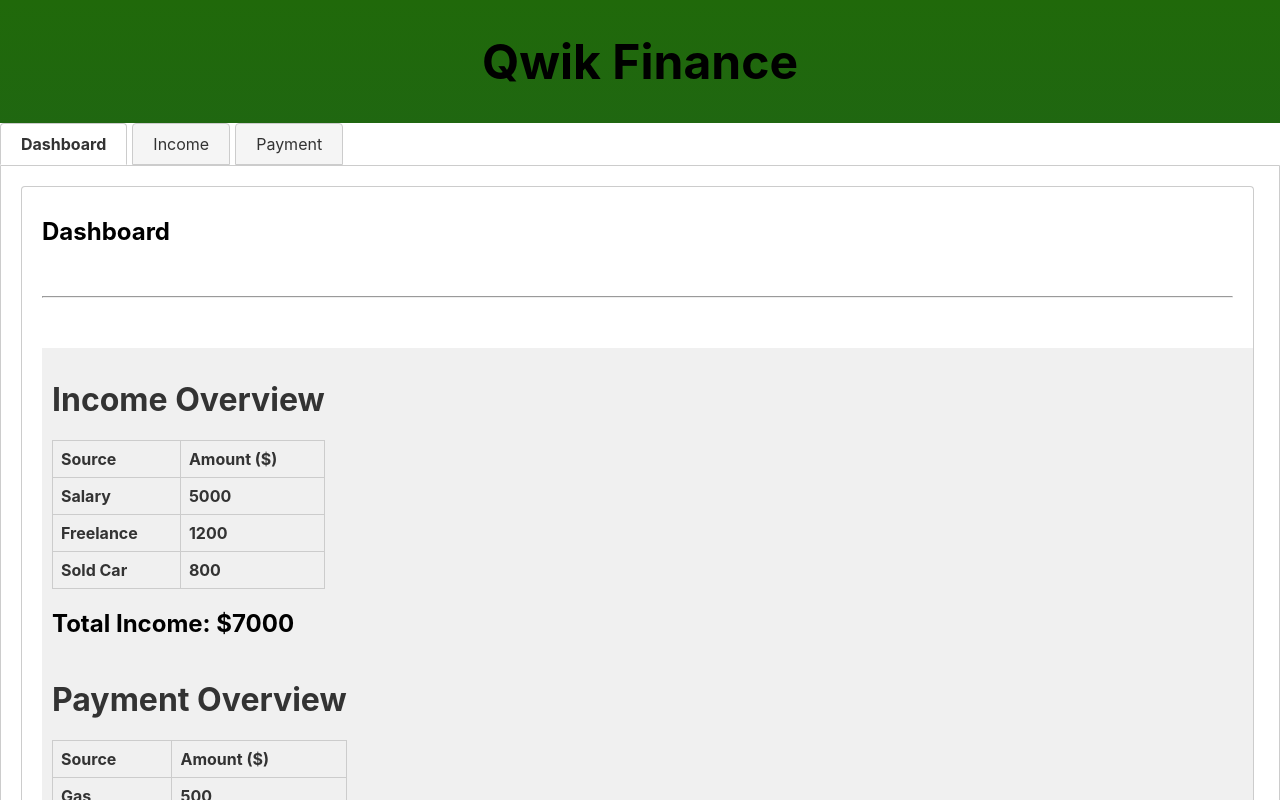
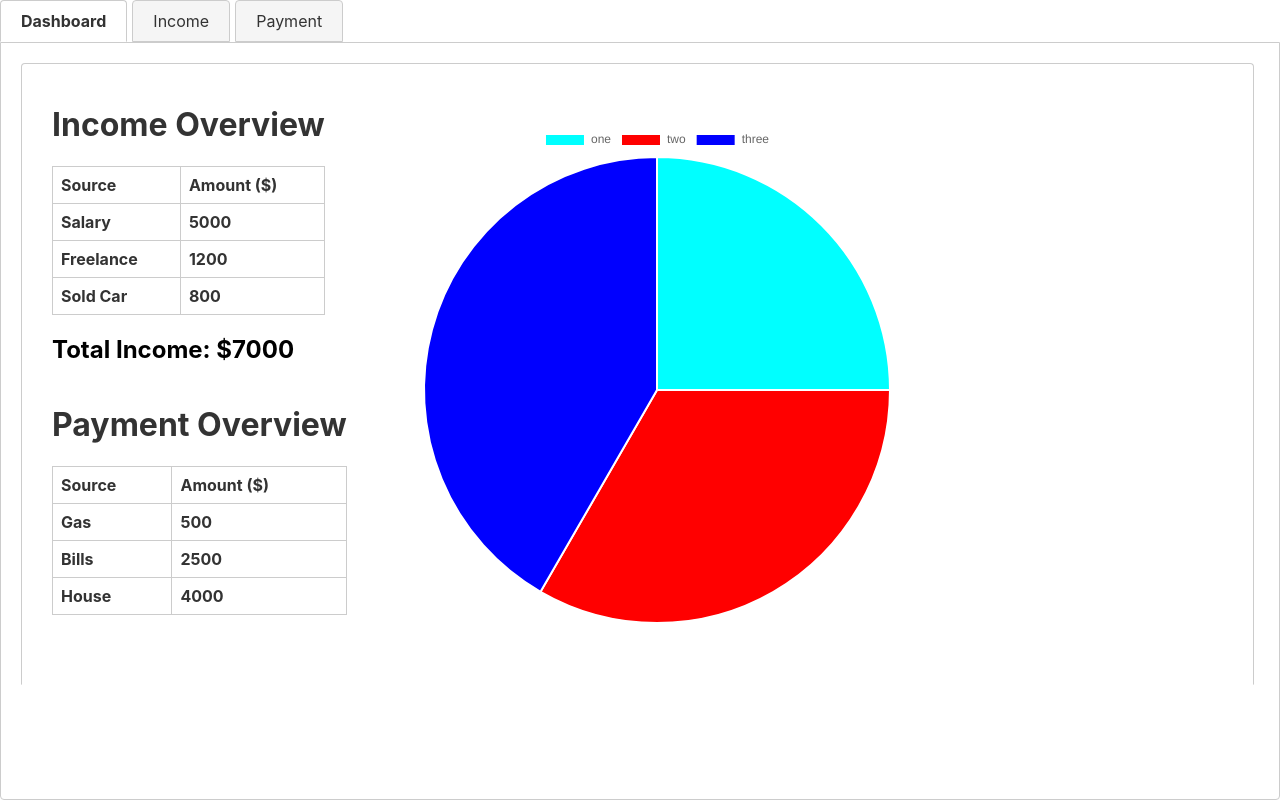
Before and after one commit to jaronlong52/Personal_Finance_App_Capstone, a React (Vite) app: page / in a window 1280 px wide. Shown: the top 800 px of the page. Built offline with nearby package versions, Linux system fonts and the light colour scheme.

Commit message:
pie chart works

```diff
--- a/package.json
+++ b/package.json
@@ -10,11 +10,12 @@
     "preview": "vite preview"
   },
   "dependencies": {
-    "chart.js": "^4.4.4",
+    "chart.js": "^4.4.5",
     "react": "^18.3.1",
     "react-chartjs-2": "^5.2.0",
     "react-dom": "^18.3.1",
-    "react-router-dom": "^6.26.1"
+    "react-router-dom": "^6.26.1",
+    "recharts": "^2.13.0"
   },
   "devDependencies": {
     "@eslint/js": "^9.9.0",
--- a/src/App.jsx
+++ b/src/App.jsx
@@ -8,9 +8,7 @@ import Preview from './components/preview'
 function App() {
   return (
     <div>
-      <div className='title'>
-        <h1>Qwik Finance</h1>
-      </div>
+
       <DashBoard/>
     </div>
   )
--- /dev/null
+++ b/src/components/chartjspie.jsx
@@ -0,0 +1,41 @@
+import React from 'react'
+import { Chart as ChartJS, ArcElement, Tooltip, Legend } from 'chart.js'
+import { Pie } from 'react-chartjs-2'
+
+ChartJS.register(
+    ArcElement,
+    Tooltip,
+    Legend
+);
+
+const chartjspie = () => {
+    const data = {
+        labels: ['one', 'two', 'three'],
+        datasets: [
+            {
+                data: [3,4,5],
+                backgroundColor: ['aqua', 'red', 'blue']
+            }
+        ]
+    }
+
+    return (
+        <div className='pie'>
+           <div
+           style = {
+            {
+                padding: '50px',
+                width: '100%',
+
+            }
+           }>
+            <Pie
+            data = {data}>
+
+            </Pie>
+            </div>
+        </div>
+    );
+};
+
+export default chartjspie;
--- a/src/components/dashboard.css
+++ b/src/components/dashboard.css
@@ -4,6 +4,10 @@
     border-radius: 0px;
     height: 100vh;
   }
+
+.fullpre {
+  display: flex;
+}
 
   .bloc-tabs {
     display: flex;
--- a/src/components/dashboard.jsx
+++ b/src/components/dashboard.jsx
@@ -2,6 +2,7 @@ import React, { useState } from 'react';
 import './Dashboard.css';
 import Income from './Income.jsx'
 import Preview from './preview.jsx';
+import Piechart from './chartjspie.jsx'
 
 function Dashboard() {
   const [toggleState, setToggleState] = useState(1);
@@ -42,9 +43,10 @@ function Dashboard() {
       <div className="content-tabs">
         {toggleState === 1 && (
           <div className="tabs active-tabs">
-            <h2>Dashboard</h2>
-            <hr />
-            <Preview/>
+            <div className='fullpre'>
+              <div><Preview/></div>
+              <div className='chart'><Piechart/></div>
+            </div>
           </div>
         )}
 
--- a/src/components/preview.css
+++ b/src/components/preview.css
@@ -3,8 +3,8 @@
   flex-direction: column;
   align-items: flex-start;
   width: 100%;
-  height: 100vh;
-  background-color: #f0f0f0;
+  height: 100%;
+  background-color: #ffffff;
   padding: 10px;
 }
 
```
Also changed, not shown: src/components/dashpie.jsx (added, +31 -0 lines), src/components/charjspie.css (added), 1 other file (tests, documents, lock files or other folders).
